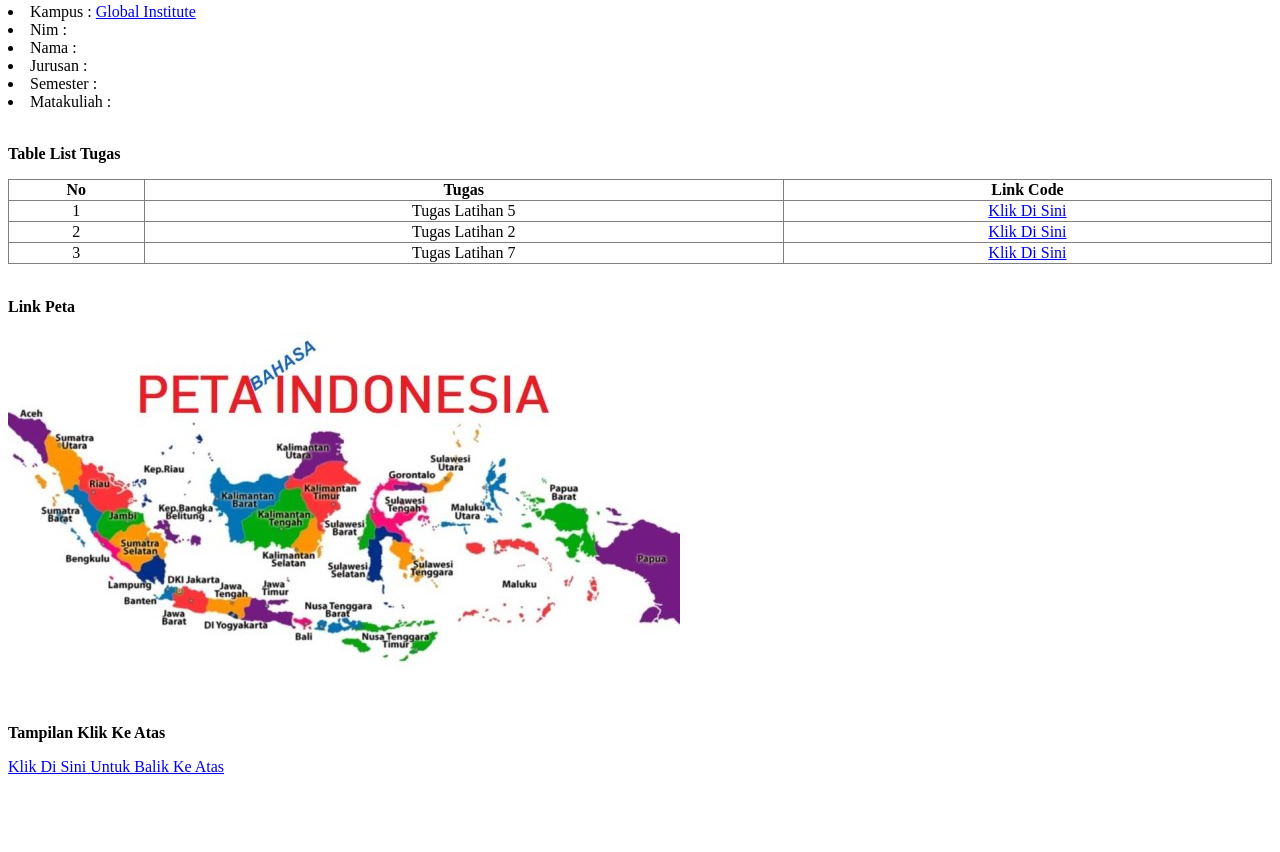
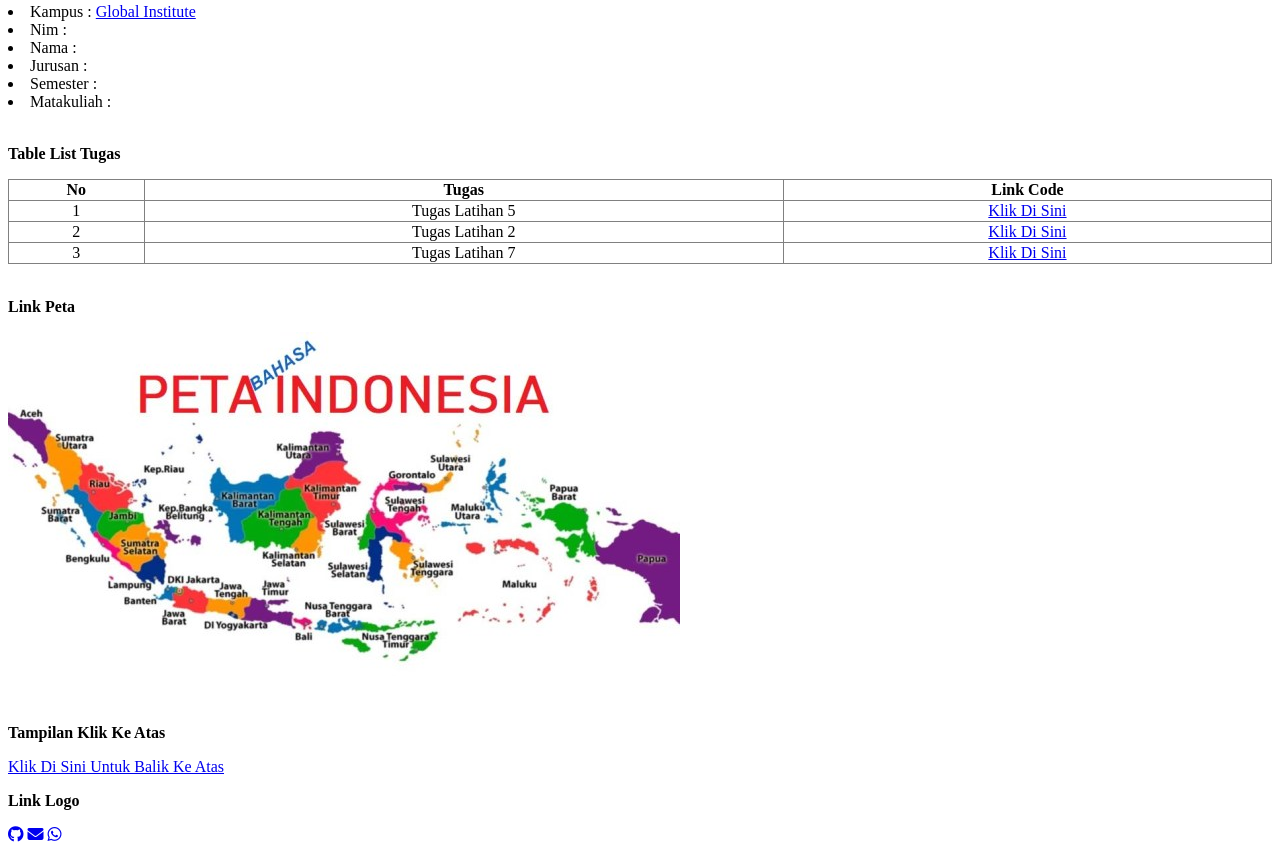
Before and after one commit to rapp-afk/1124160130-uts-s2, a plain HTML site: page index.html in a window 1280 px wide. Shown: the part 345-1197 px from the top of the page. Before the commit the page ends 1129 px from the top, so only its background shows below. Drawn offline with Linux system fonts and the light colour scheme.

Commit message:
link logo

```diff
--- a/index.html
+++ b/index.html
@@ -5,6 +5,7 @@
     <meta name="viewport" content="width=device-width, initial-scale=1.0">
     <title>Perancangan Web</title>
     <link rel="icon" href="image/icon.jpg">
+    <link rel="stylesheet" href="https://cdnjs.cloudflare.com/ajax/libs/font-awesome/6.4.2/css/all.min.css">
 </head>
 <body>
    <header font-size: larger; color: black;">Rafa Fathur Rohman (Mahasiswa Global Institute)</header>
@@ -47,5 +48,12 @@
         <area shape="rect" coords="255,276,355,376" alt="jawa" href="jawa.html">
     <br> <p> <b>Tampilan Klik Ke Atas</b></p>
     <a href="#naik">Klik Di Sini Untuk Balik Ke Atas</a>
+    <th></th>
+    <br> <p> <b>Link Logo</b></p>
+    <footer>
+        <a href="https://github.com/rapp-afk"><i class="fa-brands fa-github"></i></a>
+        <a href="mailto:rafafathurrohman42@gmail.com"><i class="fa-solid fa-envelope"></i></a>
+        <a href="https://wa.me/6285710408479"><i class="fa-brands fa-whatsapp"></i></a>
+    </footer>
 </body>
 </html>
```
